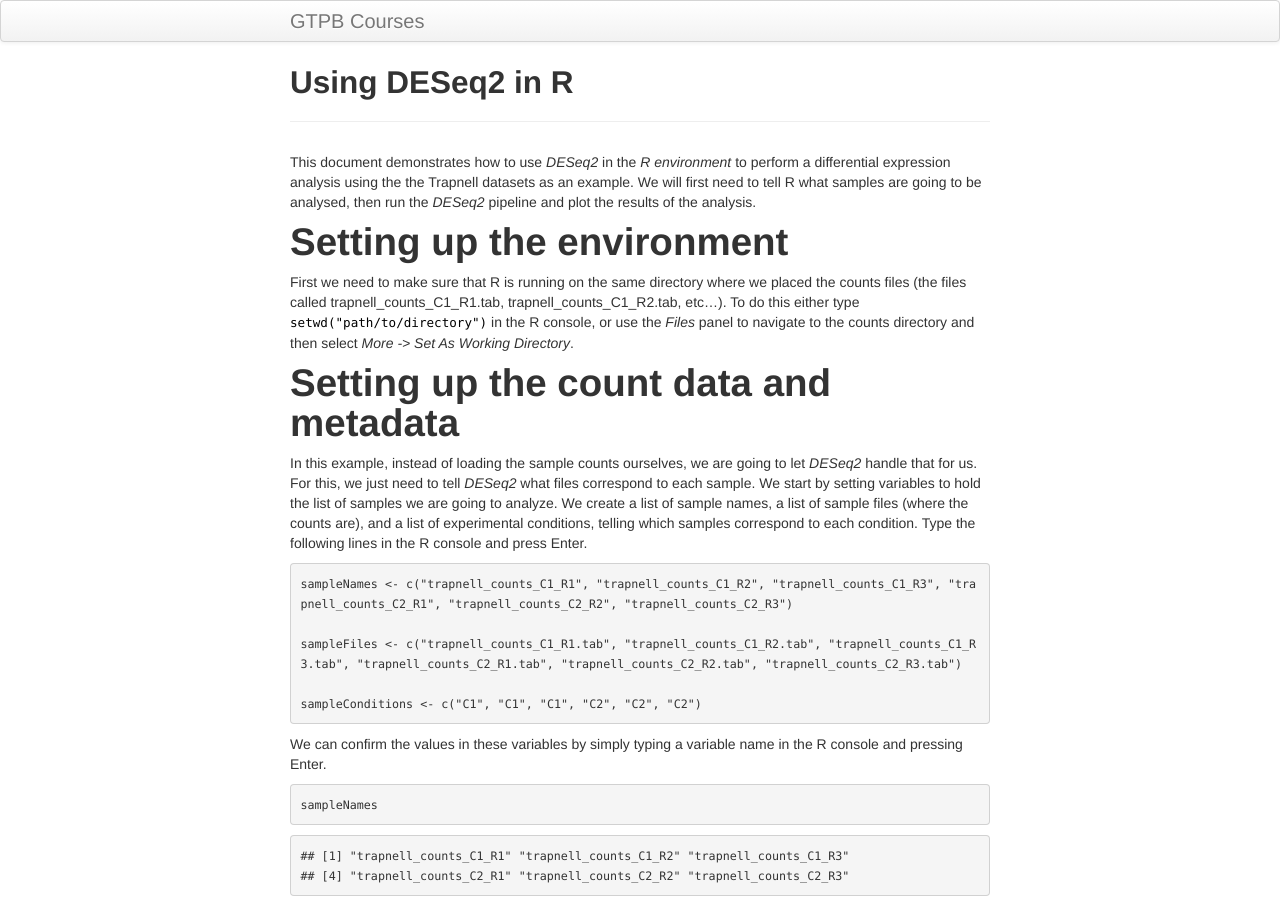
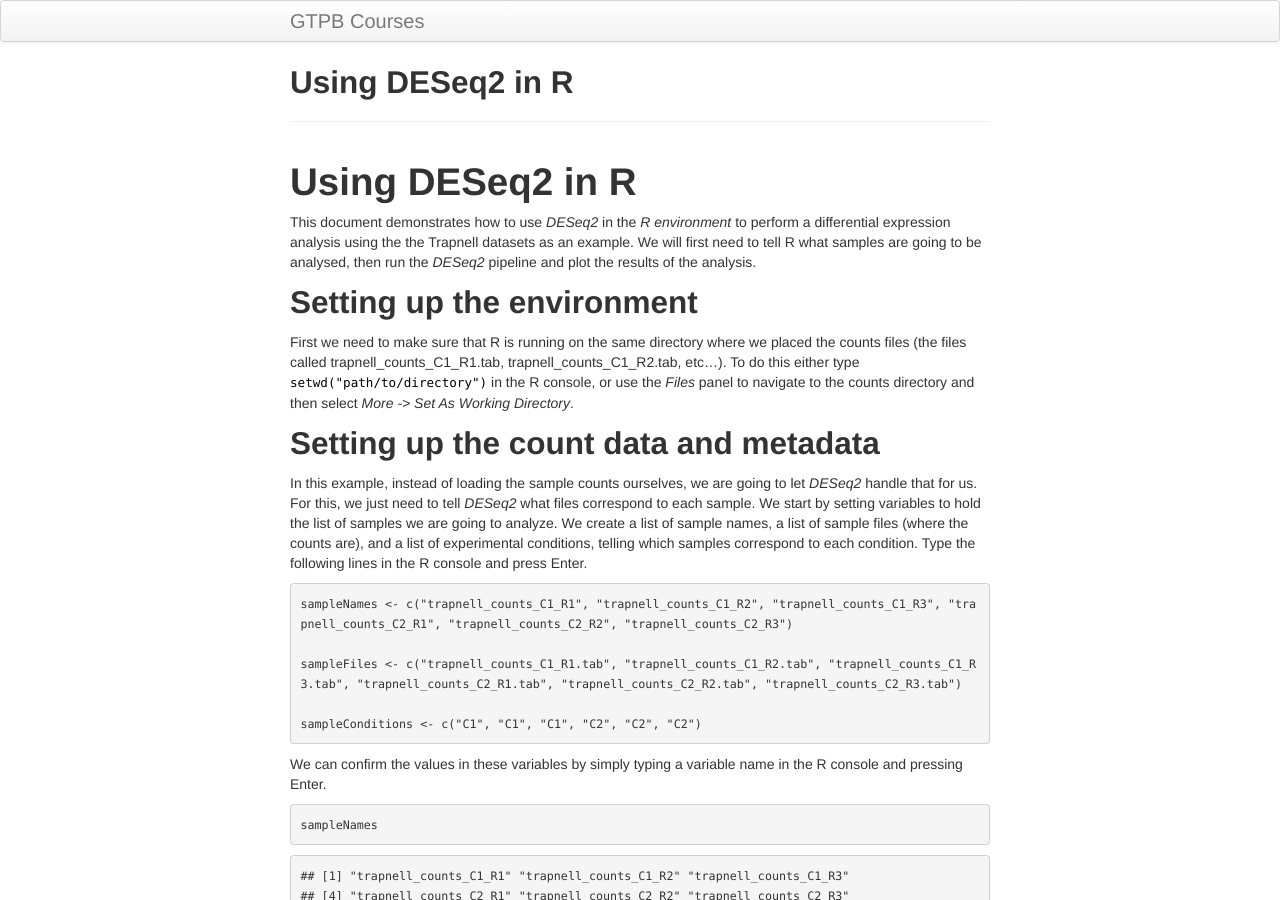
Before and after one commit to GTPB/ADER19F, a Jekyll site: the page built from pages/tutorial1.md, in a window 1280 px wide and 900 px high. Built offline with Jekyll 4.4.1, drawn with Linux system fonts in a browser that asks for light colours; our own code applies the rules of GitHub Pages for plain Markdown files.

Commit message:
Update tutorial1.md

````diff
--- a/pages/tutorial1.md
+++ b/pages/tutorial1.md
@@ -7,15 +7,15 @@ output:
     keep_md: yes
 ---
 
-
+# Using DESeq2 in R
 
 This document demonstrates how to use *DESeq2* in the *R environment* to perform a differential expression analysis using the the Trapnell datasets as an example. We will first need to tell R what samples are going to be analysed, then run the *DESeq2* pipeline and plot the results of the analysis.
 
-# Setting up the environment
+## Setting up the environment
 
 First we need to make sure that R is running on the same directory where we placed the counts files (the files called trapnell_counts_C1_R1.tab, trapnell_counts_C1_R2.tab, etc...). To do this either type `setwd("path/to/directory")` in the R console, or use the *Files* panel to navigate to the counts directory and then select *More -> Set As Working Directory*.
 
-# Setting up the count data and metadata
+## Setting up the count data and metadata
 
 In this example, instead of loading the sample counts ourselves, we are going to let *DESeq2* handle that for us. For this, we just need to tell *DESeq2* what files correspond to each sample. We start by setting variables to hold the list of samples we are going to analyze. We create a list of sample names, a list of sample files (where the counts are), and a list of experimental conditions, telling which samples correspond to each condition. Type the following lines in the R console and press Enter.
 
@@ -79,7 +79,7 @@ sampleTable
 ## 6 trapnell_counts_C2_R3 trapnell_counts_C2_R3.tab        C2
 ```
 
-# Running a differential expression test with DESeq2
+## Running a differential expression test with DESeq2
 
 With the sample table prepared, we are ready to run **DESeq2**. First need to import it into the R environment. This is done with the `library` command.
 
@@ -331,11 +331,11 @@ head(merged.results)
 
 </details>
 
-# Visualizing results
+## Visualizing results
 
 *DESeq2* provides several functions to visualize the results, while additional plots can be made using the extensive R graphics capabilities. Visualization can help to better understand the results, and catch potential problems in the data and analysis. We start here by reproducing the plots that we previously obtained using Galaxy.
 
-## Dispersion plot
+### Dispersion plot
 
 We can plot the *DESeq2* dispersion re-estimation procedure by typing:
 
@@ -346,7 +346,7 @@ plotDispEsts(ddsHTSeq)
 
 ![](tutorial1_files/figure-html/unnamed-chunk-15-1.png)<!-- -->
 
-## P-value distribution
+### P-value distribution
 
 As a sanity check, we can inspect the distribution of p-values using the `hist` function.
 
@@ -357,7 +357,7 @@ hist(resHTSeq$pvalue, breaks=0:50/50, xlab="p value", main="Histogram of nominal
 
 ![](tutorial1_files/figure-html/unnamed-chunk-16-1.png)<!-- -->
 
-## MA-plot
+### MA-plot
 
 To make an (unshrunken) **MA-plot**, that displays the relationship between a genes' mean expression and its fold-change between experimental conditions, type the following in the R console.
 
@@ -386,7 +386,7 @@ plotMA(resHTSeqShrunk)
 
 ![](tutorial1_files/figure-html/unnamed-chunk-18-1.png)<!-- -->
 
-## Volcano plot
+### Volcano plot
 
 A **Volcano plot** displays the relationship between fold-change and evidence of differential expression (represented as -log p-adusted). *DESeq2* doesn't provide a function to display a **Volcano plot**, but we can create one using R's base plot functions. In red we highlight genes differentially expressed with Padj < 0.05.
 
@@ -420,7 +420,7 @@ abline(v=0, h=-log10(0.01), lty="dashed", col="grey")
 
 ---
 
-## Principal component analysis (PCA)
+### Principal component analysis (PCA)
 
 *DESeq2* provides a function to make a Principal Component Analysis (PCA) of the count data. The *DESeq2* [vignette](http://bioconductor.org/packages/devel/bioc/vignettes/DESeq2/inst/doc/DESeq2.html#count-data-transformations) recommends using transformed counts as input to the PCA routines, as these transformations remove the dependence of the sample-to-sample variance on the genes' mean expression.
 
@@ -443,7 +443,7 @@ plotPCA(transformed.vsd)
 
 ![](tutorial1_files/figure-html/unnamed-chunk-21-1.png)<!-- -->
 
-## Sample-to-sample correlation heatmap
+### Sample-to-sample correlation heatmap
 
 Another common visualization of high-throughput datasets is a clustered heatmap of sample-to-sample distances (or correlations). This visualization groups togheter the samples that are more similar to each other.
 
@@ -469,7 +469,7 @@ heatmap(dists, main="Clustering of sample-to-sample pearson correlations", scale
 
 ![](tutorial1_files/figure-html/unnamed-chunk-23-1.png)<!-- -->
 
-# Other visualizations
+## Other visualizations
 
 Here we plot the relative expression of all differentially expressed genes in the 6 samples. This figure is useful to visualize the differences in expression between samples.
 
@@ -544,7 +544,7 @@ pheatmap(values,
 
 ![](tutorial1_files/figure-html/unnamed-chunk-25-1.png)<!-- -->
 
-# Session information
+## Session information
 
 
 ```r
````
